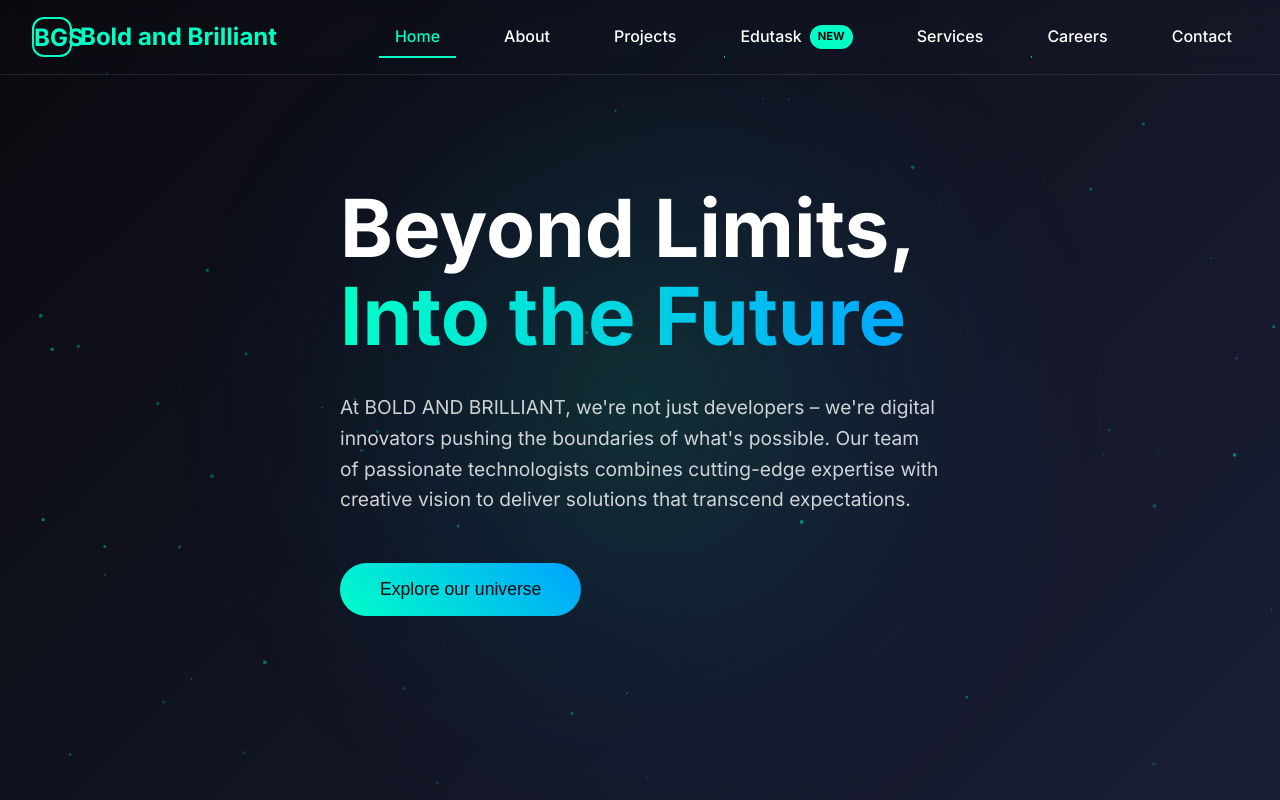
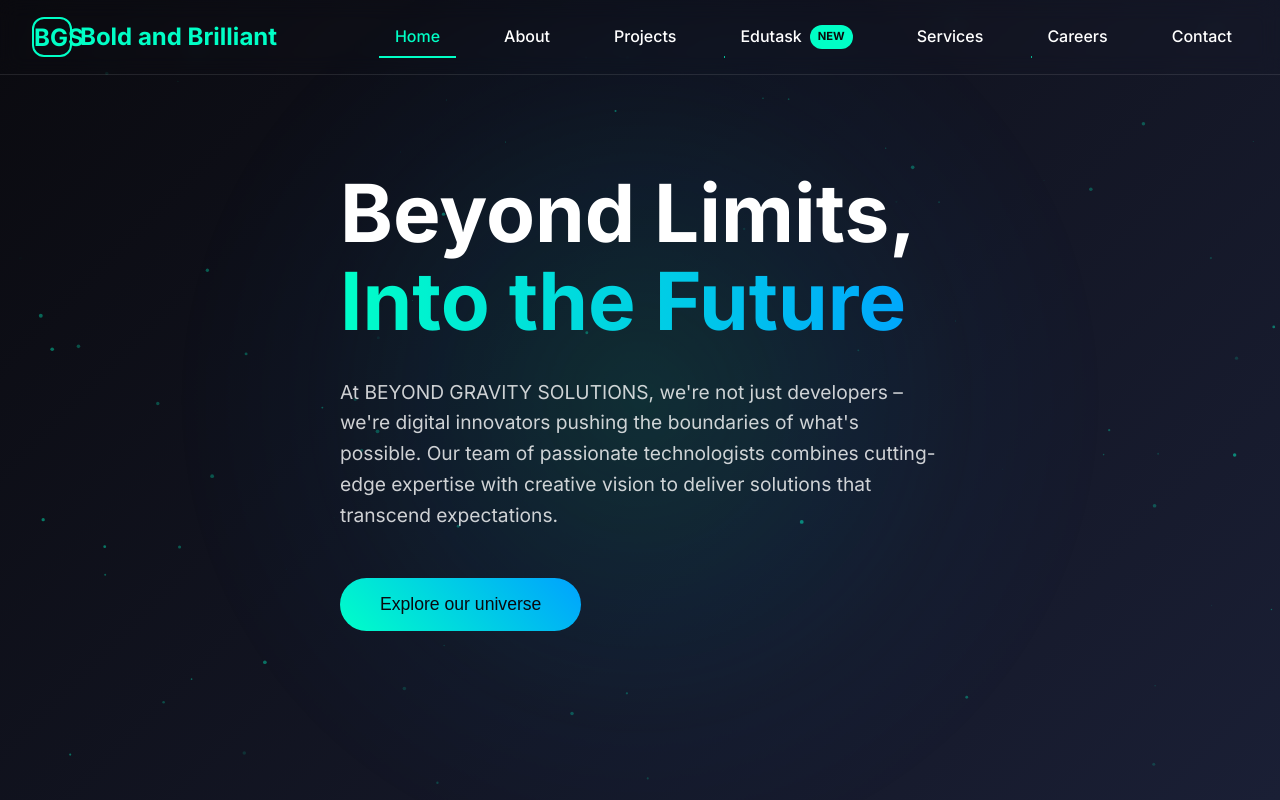
Before and after one commit to Nyandiekahh/Beyond-Gravity-Solutions, a React (Create React App) app: page / in a window 1280 px wide. Shown: the top 800 px of the page. Built offline with nearby package versions, Linux system fonts and the light colour scheme.

Commit message:
Updates hero and preloader

```diff
--- a/src/components/home/Hero.js
+++ b/src/components/home/Hero.js
@@ -275,7 +275,7 @@ const Hero = () => {
             animate={{ opacity: 1, y: 0 }}
             transition={{ duration: 0.8, delay: 0.2 }}
           >
-            At BOLD AND BRILLIANT, we're not just developers – we're digital
+            At BEYOND GRAVITY SOLUTIONS, we're not just developers – we're digital
             innovators pushing the boundaries of what's possible. Our team of
             passionate technologists combines cutting-edge expertise with creative
             vision to deliver solutions that transcend expectations.
--- a/src/components/layout/Preloader.js
+++ b/src/components/layout/Preloader.js
@@ -98,7 +98,7 @@ const Preloader = () => {
         <LogoShape />
         <LogoShape />
         <LogoShape />
-        <CompanyName>BOLD AND BRILLIANT</CompanyName>
+        <CompanyName>BEYOND GRAVITY SOLUTIONS</CompanyName>
       </LogoContainer>
     </PreloaderContainer>
   );
```
